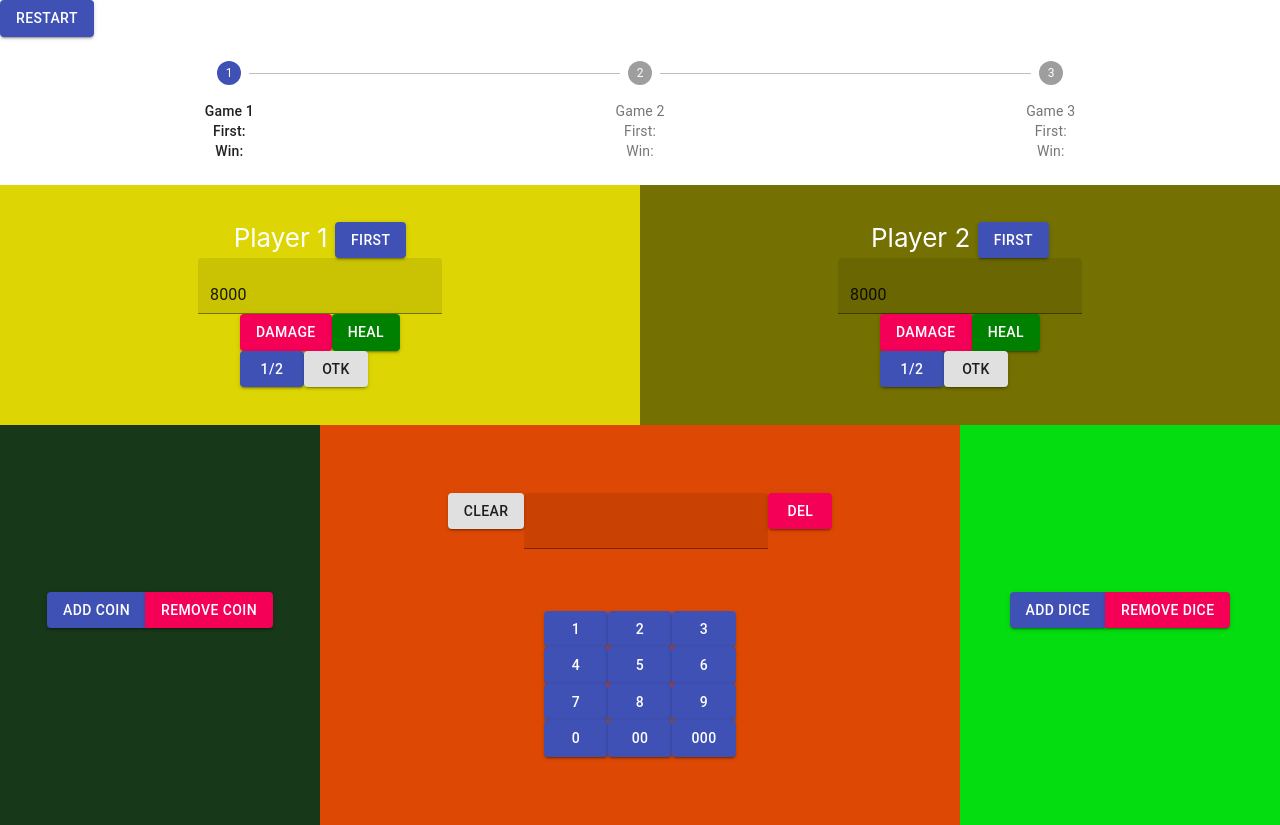
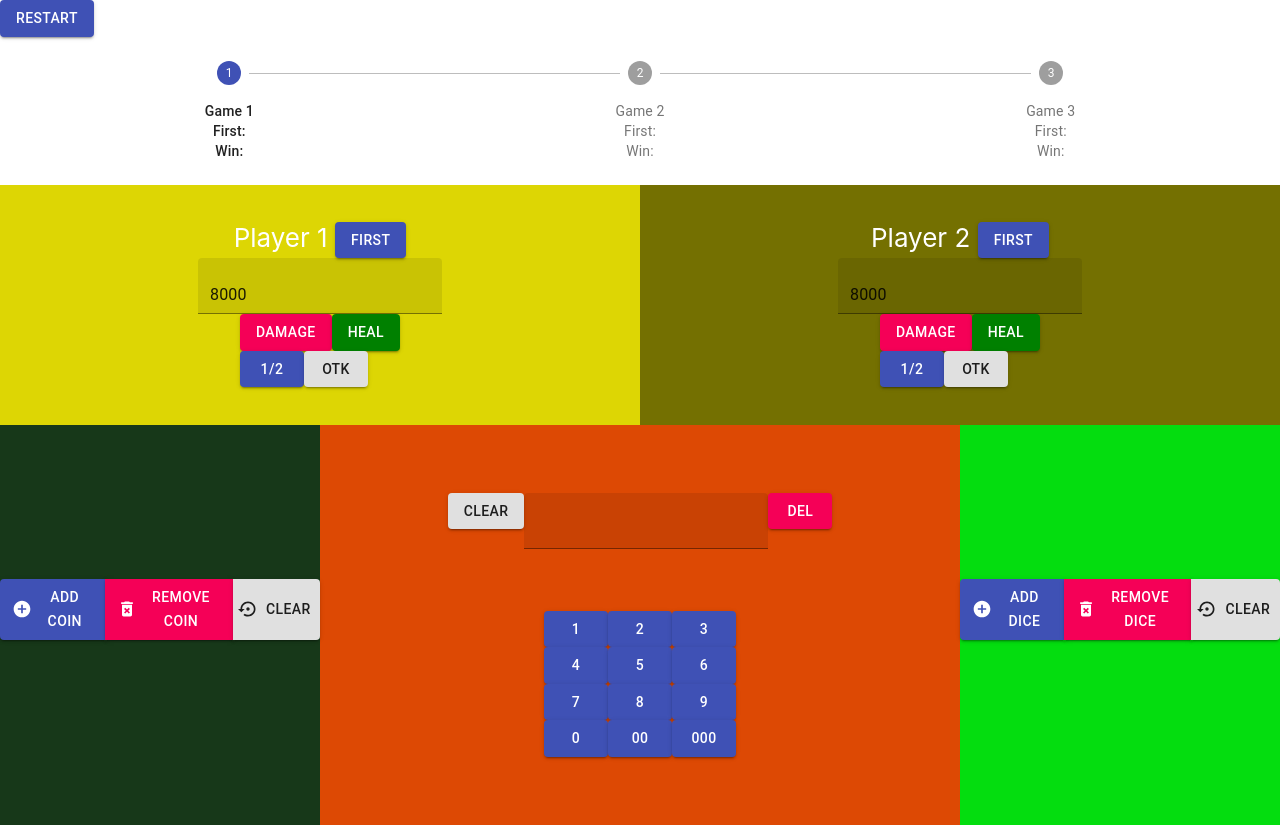
Before and after one commit to Qpons/yugioh-calculator-react, a React (Create React App) app: page / in a window 1280 px wide. Built offline with nearby package versions, Linux system fonts and the light colour scheme.

Commit message:
better-visuals: Add line breaks between jsx elements

```diff
--- a/package.json
+++ b/package.json
@@ -4,6 +4,7 @@
   "private": true,
   "dependencies": {
     "@material-ui/core": "^4.12.3",
+    "@material-ui/icons": "^4.11.2",
     "@testing-library/jest-dom": "^5.11.4",
     "@testing-library/react": "^11.1.0",
     "@testing-library/user-event": "^12.1.10",
--- a/src/components/CoinArea.jsx
+++ b/src/components/CoinArea.jsx
@@ -1,6 +1,9 @@
 import React, { useState } from 'react';
 import Button from '@material-ui/core/Button';
 import { ButtonGroup } from '@material-ui/core';
+import AddCircleIcon from '@material-ui/icons/AddCircle';
+import DeleteForeverIcon from '@material-ui/icons/DeleteForever';
+import SettingsBackupRestoreIcon from '@material-ui/icons/SettingsBackupRestore';
 
 const CoinArea = () => {
   const [coinStatus, setCoinStatus] = useState([]);
@@ -38,10 +41,12 @@ const CoinArea = () => {
                 ]);
               }
             }}
+            startIcon={<AddCircleIcon />}
             variant='contained'
           >
             Add Coin
           </Button>
+
           <Button
             color='secondary'
             onClick={() => {
@@ -49,9 +54,21 @@ const CoinArea = () => {
                 setCoinStatus(coinStatus.slice(0, coinStatus.length - 1));
               }
             }}
+            startIcon={<DeleteForeverIcon />}
             variant='contained'
           >
             Remove Coin
+          </Button>
+
+          <Button
+            color='default'
+            onClick={() => {
+              setCoinStatus([]);
+            }}
+            startIcon={<SettingsBackupRestoreIcon />}
+            variant='contained'
+          >
+            Clear
           </Button>
         </ButtonGroup>
       </div>
--- a/src/components/DiceArea.jsx
+++ b/src/components/DiceArea.jsx
@@ -3,6 +3,9 @@ import Button from '@material-ui/core/Button';
 import { ButtonGroup } from '@material-ui/core';
 import Dice from 'react-dice-roll';
 import { useState } from 'react';
+import AddCircleIcon from '@material-ui/icons/AddCircle';
+import DeleteForeverIcon from '@material-ui/icons/DeleteForever';
+import SettingsBackupRestoreIcon from '@material-ui/icons/SettingsBackupRestore';
 
 const DiceArea = () => {
   const [diceCount, setDiceCount] = useState([]);
@@ -15,9 +18,10 @@ const DiceArea = () => {
             color='primary'
             onClick={() => {
               if (diceCount.length < 3) {
-                setDiceCount([...diceCount, <Dice size='50' />]);
+                setDiceCount([...diceCount, <Dice size='60' />]);
               }
             }}
+            startIcon={<AddCircleIcon />}
             variant='contained'
           >
             Add Dice
@@ -29,9 +33,20 @@ const DiceArea = () => {
                 setDiceCount(diceCount.slice(0, diceCount.length - 1));
               }
             }}
+            startIcon={<DeleteForeverIcon />}
             variant='contained'
           >
             Remove Dice
+          </Button>
+          <Button
+            color='default'
+            onClick={() => {
+              setDiceCount([]);
+            }}
+            startIcon={<SettingsBackupRestoreIcon />}
+            variant='contained'
+          >
+            Clear
           </Button>
         </ButtonGroup>
       </div>
--- a/src/components/KeypadArea.jsx
+++ b/src/components/KeypadArea.jsx
@@ -33,6 +33,7 @@ const KeypadArea = () => {
         >
           Clear
         </Button>
+
         <TextField
           onChange={(e) => {
             setDamage(e.target.value);
@@ -41,6 +42,7 @@ const KeypadArea = () => {
           value={damage}
           variant='filled'
         />
+
         <Button
           color='secondary'
           onClick={() => {
--- a/src/components/Player1Status.jsx
+++ b/src/components/Player1Status.jsx
@@ -26,6 +26,7 @@ const Player1Status = ({ newMatch }) => {
           First
         </Button>
       </div>
+
       <div>
         <TextField
           onChange={(e) => setP1Hp(e.target.value)}
@@ -34,6 +35,7 @@ const Player1Status = ({ newMatch }) => {
           variant='filled'
         />
       </div>
+
       <div className='player1'>
         <Button
           color='secondary'
@@ -42,6 +44,7 @@ const Player1Status = ({ newMatch }) => {
         >
           Damage
         </Button>
+
         <Button
           onClick={() => setP1Hp(p1Hp + parseInt(damage, 10))}
           style={{ background: 'green', color: 'white' }}
@@ -49,7 +52,9 @@ const Player1Status = ({ newMatch }) => {
         >
           Heal
         </Button>
+
         <br />
+
         <Button
           color='primary'
           onClick={() => setP1Hp(p1Hp / 2)}
@@ -57,6 +62,7 @@ const Player1Status = ({ newMatch }) => {
         >
           1/2
         </Button>
+
         <Button color='default' onClick={() => setP1Hp(0)} variant='contained'>
           OTK
         </Button>
--- a/src/components/Player2Status.jsx
+++ b/src/components/Player2Status.jsx
@@ -26,6 +26,7 @@ const Player2Status = ({ newMatch }) => {
           First
         </Button>
       </div>
+
       <div>
         <TextField
           onChange={(e) => setP2Hp(e.target.value)}
@@ -34,6 +35,7 @@ const Player2Status = ({ newMatch }) => {
           variant='filled'
         />
       </div>
+
       <div className='player1'>
         <Button
           color='secondary'
@@ -42,6 +44,7 @@ const Player2Status = ({ newMatch }) => {
         >
           Damage
         </Button>
+
         <Button
           onClick={() => setP2Hp(p2Hp + parseInt(damage, 10))}
           style={{ background: 'green', color: 'white' }}
@@ -49,7 +52,9 @@ const Player2Status = ({ newMatch }) => {
         >
           Heal
         </Button>
+
         <br />
+
         <Button
           color='primary'
           onClick={() => setP2Hp(p2Hp / 2)}
@@ -57,6 +62,7 @@ const Player2Status = ({ newMatch }) => {
         >
           1/2
         </Button>
+
         <Button color='default' onClick={() => setP2Hp(0)} variant='contained'>
           OTK
         </Button>
```
Also changed, not shown: src/App.js (+7 -0 lines), 1 other file (tests, documents, lock files or other folders).
